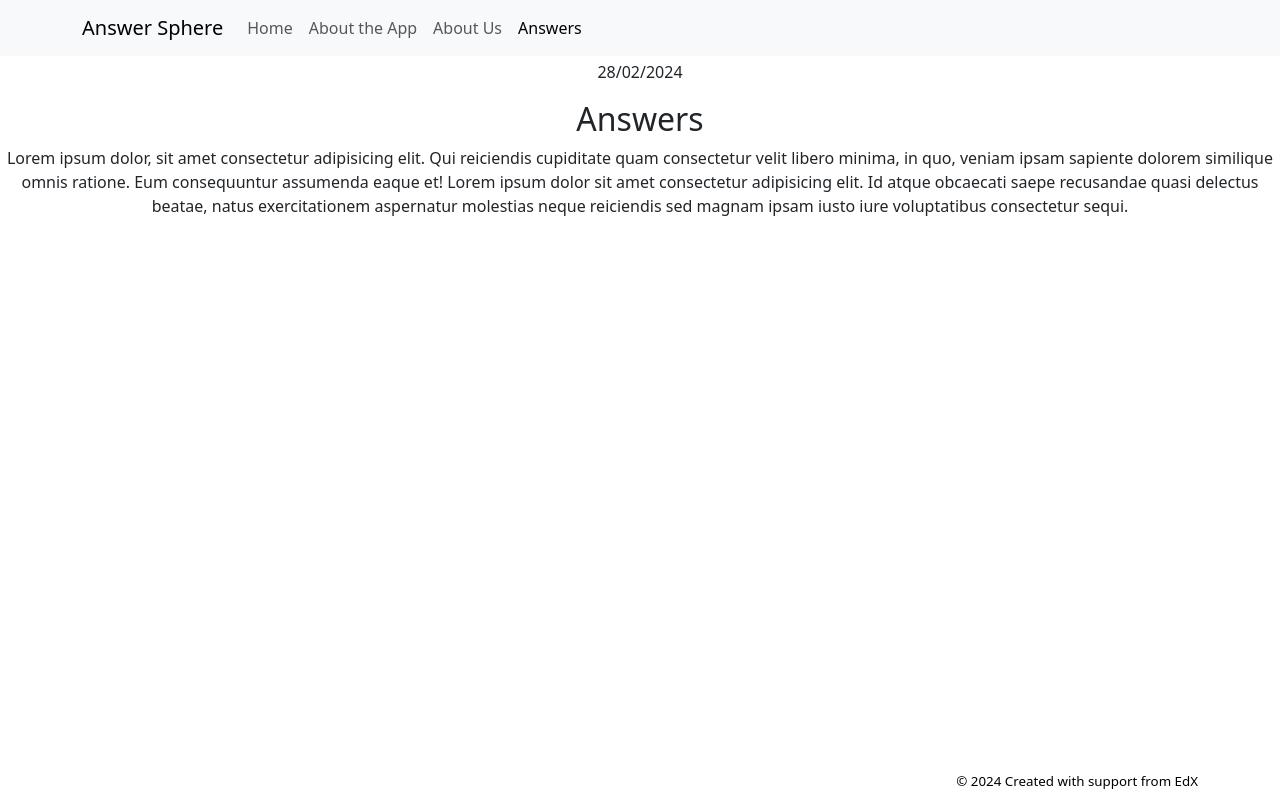
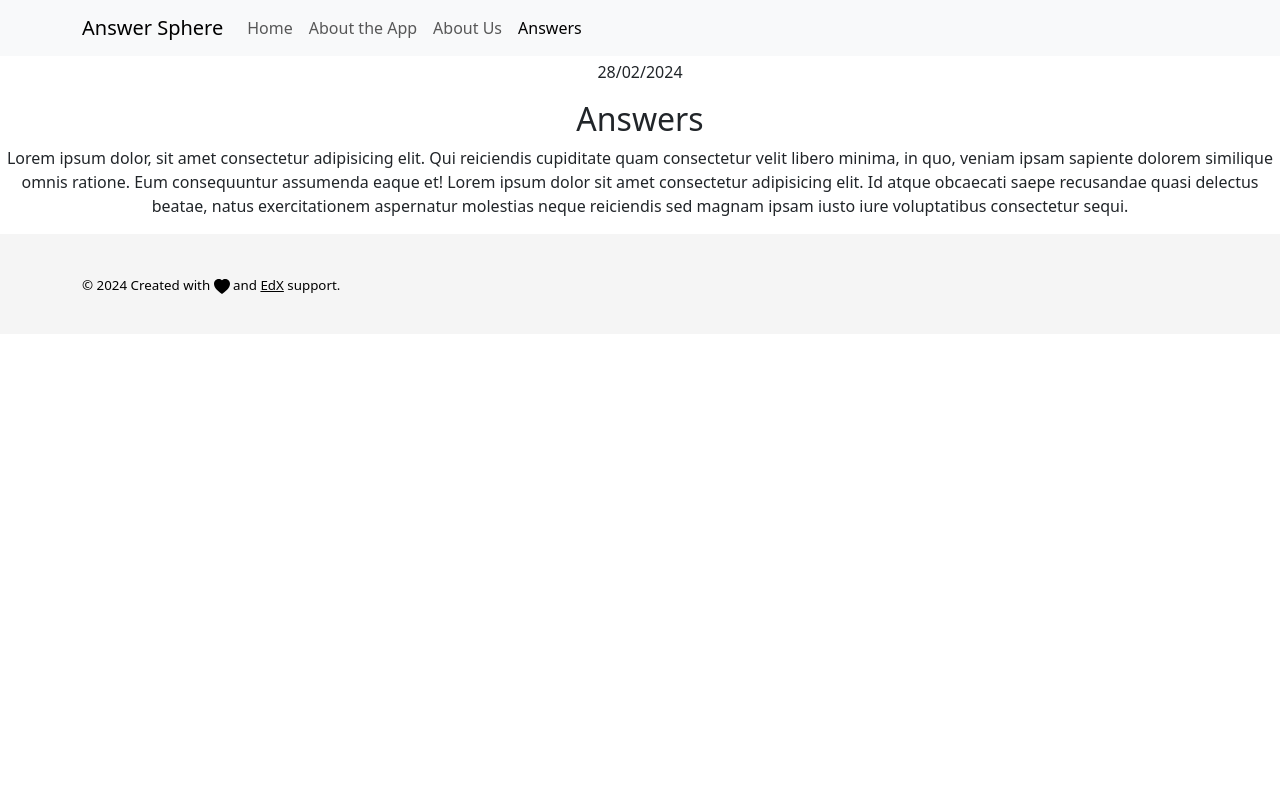
Before and after one commit to nyitrai87/answersphere, a React (Vite) app: page /answers in a window 1280 px wide. Built offline with nearby package versions, Linux system fonts and the light colour scheme.

Commit message:
added up btn, heart icon and link to edX

```diff
--- a/src/components/Footer/Footer.jsx
+++ b/src/components/Footer/Footer.jsx
@@ -1,6 +1,7 @@
 import { useState, useEffect } from "react";
-import { ArrowUpCircle } from "react-bootstrap-icons";
+import { ArrowUpCircle, HeartFill } from "react-bootstrap-icons";
 import { Navbar, Container, Row, Col } from "react-bootstrap";
+import background from "../../../public/images/footer_back.png";
 
 function Footer() {
   const [showButton, setShowButton] = useState(false);
@@ -25,37 +26,47 @@ function Footer() {
   }, []);
 
   return (
-    <>
-      <div style={{ height: "50px" }}></div>
-
+    <div style={{ position: "sticky"}}>
       <Navbar
-        fixed="bottom"
-        style={{ backgroundColor: "white", color: "black" }}
-        variant="light"
+        style={{
+          height: "100px",
+          backgroundColor: "#F5F5F5",
+          color: "black",
+          padding: "10px",
+        }}
       >
         <Container>
-          <Row className="justify-content-end">
-            <Col xs="auto" style={{ marginLeft: "20px" }}>
-              <ArrowUpCircle
-                size={24}
-                onClick={scrollToTop}
-                style={{ display: showButton ? "block" : "none" }}
-              />
-            </Col>
-          </Row>
           <Row className="justify-content-center">
             <Col>
               <Navbar.Text
                 style={{ fontSize: "smaller", color: "black" }}
                 className="text-center"
               >
-                © 2024 Created with support from EdX
+                © 2024 Created with{" "}
+                <HeartFill size={16} style={{ verticalAlign: "middle" }} /> and{" "}
+                <a
+                  href="https://skillsforlife.edx.org"
+                  target="_blank"
+                  rel="noopener noreferrer"
+                >
+                  EdX
+                </a>{" "}
+                support.
               </Navbar.Text>
+            </Col>
+          </Row>
+          <Row className="justify-content-end">
+            <Col xs="auto" style={{ marginLeft: "20px" }}>
+              <ArrowUpCircle
+                size={22}
+                onClick={scrollToTop}
+                style={{ display: showButton ? "block" : "none" }}
+              />
             </Col>
           </Row>
         </Container>
       </Navbar>
-    </>
+    </div>
   );
 }
 
```
